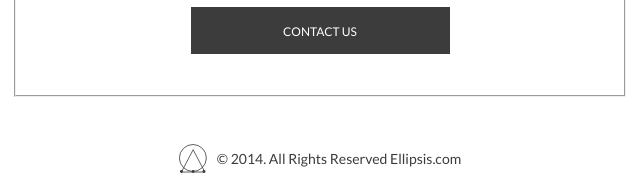
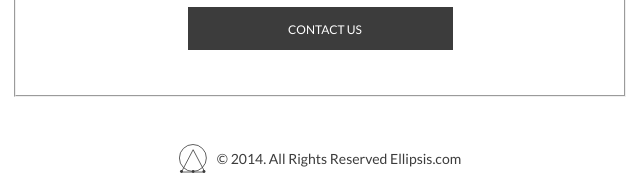
Before and after one commit to mazurenkooleksandr/beetroot-lesson-15-2, a plain HTML site: page index.html in a window 1280 px wide. Shown: the part 2908-3085 px from the top of the page, 320-960 px from the left. Drawn offline with Linux system fonts and the light colour scheme.

Commit message:
changed button

```diff
--- a/css/style.css
+++ b/css/style.css
@@ -279,19 +279,17 @@ body {
 .button-six-container {
     width: 255px;
     height: 28px;
-    border: 2px solid #3c3c3c;
     background-color: #3c3c3c;
     color: #fff;
     font-size: 12px;
     text-align: center;
     padding-top: 15px;
+    padding-left: 10px;
     position: relative;
     bottom: 160px;
     margin: 0 auto;
     cursor:pointer;
-    margin-top: 30px;
-    position: relative;
-    transition: all 400ms ease-out;
+    transition: all 600ms ease-out;
     transform-style: preserve-3d;
 }
 
@@ -311,20 +309,24 @@ body {
 .button-six-container:after {
     content: 'CONTACT US';
     position: absolute;
-    top: -50%;
+    top: 0px;
     left: 0px;
-    width: 100%;
     width: 255px;
     height: 28px;
+    font-size: 12px;
+    text-align: center;
     padding-top: 15px;
+    padding-left: 10px;
     background: gray;
     transform-origin: bottom;
-    transform: rotateX(90deg);
+    transform: translateY(0%) rotateX(90deg);
+
 }
 
 .button-six-container:hover {
     transform-origin: bottom;
-    transform: rotateX(-90deg);
+    transform: translateY(0%) rotateX(-90deg);
+
 }
 
 img:hover {
```
